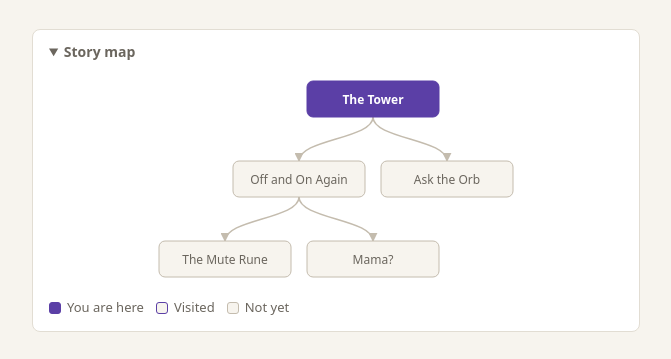
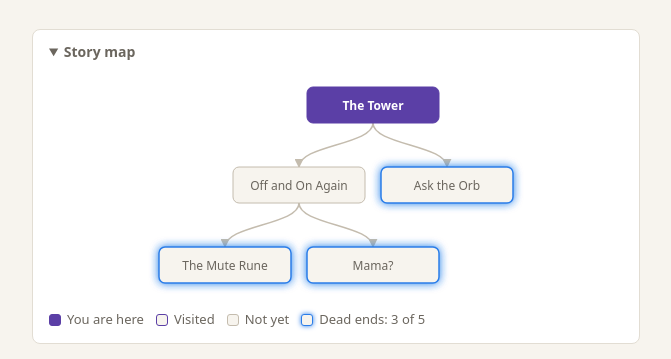
Before and after one commit to NikhilMath/Hex-Support, a plain HTML site: page index.html in a window 1280 px wide. Shown: the part 58-417 px from the top of the page, without its empty margins (304-975 px from the left). Drawn offline with Linux system fonts and the light colour scheme.

Commit message:
Make dead ends glow blue on the map and count them
Passages with no choices get a blue glow on the story map, and the
legend shows "Dead ends: N of 5", warning when it goes over. The limit
is STORY.maxEndings in story.js.

Co-Authored-By: Claude Opus 5.5 <noreply@anthropic.com>

```diff
--- a/game.js
+++ b/game.js
@@ -8,6 +8,7 @@
   const choicesEl = document.getElementById("choices");
   const restartBtn = document.getElementById("restart");
   const mapSvg = document.getElementById("map-svg");
+  const deadEndCount = document.getElementById("dead-end-count");
 
   // What the reader has seen this visit, for the map.
   const trail = { visited: new Set(), walked: new Set() };
@@ -70,7 +71,10 @@
     lastId = id;
 
     showPassage(id, passage);
-    drawStoryMap(mapSvg, STORY, id, trail);
+    const { deadEnds } = drawStoryMap(mapSvg, STORY, id, trail);
+    const over = deadEnds > STORY.maxEndings;
+    deadEndCount.textContent = `Dead ends: ${deadEnds} of ${STORY.maxEndings}${over ? " (too many)" : ""}`;
+    deadEndCount.classList.toggle("over", over);
 
     window.scrollTo(0, 0);
     titleEl.focus({ preventScroll: true });
--- a/index.html
+++ b/index.html
@@ -21,6 +21,7 @@
         <span class="key key-current"></span> You are here
         <span class="key key-visited"></span> Visited
         <span class="key key-unvisited"></span> Not yet
+        <span class="key key-dead-end"></span> <span id="dead-end-count">Dead ends</span>
       </p>
     </details>
 
--- a/map.js
+++ b/map.js
@@ -4,13 +4,14 @@
 //
 // Dashed boxes are passages nothing links to, or choices that point at a
 // passage that doesn't exist yet. Dashed lines lead back up the map.
+// Glowing blue boxes are dead ends: passages with no choices.
 
 function drawStoryMap(svg, story, currentId, trail) {
   const NODE_W = 132;
   const NODE_H = 36;
   const GAP_X = 16;
   const GAP_Y = 44;
-  const PAD = 8;
+  const PAD = 14;
   const MAX_LABEL = 18;
 
   const passages = story.passages;
@@ -108,6 +109,18 @@ function drawStoryMap(svg, story, currentId, trail) {
     marker.append(el("path", { d: "M0,0 L10,5 L0,10 z", class: cls }));
     defs.append(marker);
   }
+
+  // Soft blue glow around dead ends. The color comes from CSS (.map-glow-color).
+  const glow = el("filter", { id: "map-glow", x: "-25%", y: "-80%", width: "150%", height: "260%" });
+  glow.append(
+    el("feGaussianBlur", { in: "SourceAlpha", stdDeviation: 4, result: "blur" }),
+    el("feFlood", { class: "map-glow-color", result: "color" }),
+    el("feComposite", { in: "color", in2: "blur", operator: "in", result: "glow" }),
+  );
+  const merge = el("feMerge");
+  merge.append(el("feMergeNode", { in: "glow" }), el("feMergeNode", { in: "glow" }), el("feMergeNode", { in: "SourceGraphic" }));
+  glow.append(merge);
+  defs.append(glow);
   svg.append(defs);
 
   for (const id of order) {
@@ -145,6 +158,8 @@ function drawStoryMap(svg, story, currentId, trail) {
     if (!passage) classes.push("missing");
     else if (unreachable.includes(id)) classes.push("unreachable");
     if (passage && passage.ending) classes.push("ending");
+    const deadEnd = passage && choicesOf(id).length === 0;
+    if (deadEnd) classes.push("dead-end");
     if (trail.visited.has(id)) classes.push("visited");
     if (id === currentId) classes.push("current");
 
@@ -157,9 +172,13 @@ function drawStoryMap(svg, story, currentId, trail) {
       "text-anchor": "middle", "dominant-baseline": "central",
     });
     text.textContent = label.length > MAX_LABEL ? label.slice(0, MAX_LABEL - 1) + "…" : label;
-    link.append(tip, el("rect", { x, y, width: NODE_W, height: NODE_H, rx: 6 }), text);
+    const box = el("rect", { x, y, width: NODE_W, height: NODE_H, rx: 6 });
+    if (deadEnd) box.setAttribute("filter", "url(#map-glow)");
+    link.append(tip, box, text);
     svg.append(link);
   }
+
+  return { deadEnds: Object.keys(passages).filter((id) => choicesOf(id).length === 0).length };
 
   function el(tag, attrs = {}) {
     const node = document.createElementNS("http://www.w3.org/2000/svg", tag);
--- a/story.js
+++ b/story.js
@@ -9,10 +9,12 @@
 //   ],
 //
 // A passage with no choices shows "To be continued…". Add `ending: true`
-// to show "The End" instead.
+// to show "The End" instead. Either way it's a dead end, and glows blue on
+// the map. `maxEndings` is how many dead ends the story is allowed.
 
 const STORY = {
   start: "start",
+  maxEndings: 5,
 
   passages: {
     start: {
--- a/style.css
+++ b/style.css
@@ -7,6 +7,8 @@
   --accent-text: #ffffff;
   --border: #e2ddd3;
   --border-strong: #c4bcae;
+  --glow: #2b7de9;
+  --warn: #c2410c;
   --font-body: Georgia, "Times New Roman", serif;
   --font-ui: system-ui, -apple-system, "Segoe UI", sans-serif;
 }
@@ -21,6 +23,8 @@
     --accent-text: #16141a;
     --border: #34303d;
     --border-strong: #645c74;
+    --glow: #5eb0ff;
+    --warn: #fb923c;
   }
 }
 
@@ -124,6 +128,16 @@ body {
   font-style: italic;
 }
 
+.map-node.dead-end rect {
+  stroke: var(--glow);
+  stroke-width: 1.5;
+}
+
+.map-glow-color {
+  flood-color: var(--glow);
+  flood-opacity: 0.55;
+}
+
 .map-node:hover rect,
 .map-node:focus-visible rect {
   stroke: var(--accent);
@@ -185,6 +199,16 @@ body {
 
 .key-visited {
   border-color: var(--accent);
+}
+
+.key-dead-end {
+  border-color: var(--glow);
+  box-shadow: 0 0 5px var(--glow);
+}
+
+#dead-end-count.over {
+  color: var(--warn);
+  font-weight: 600;
 }
 
 #passage-title {
```
